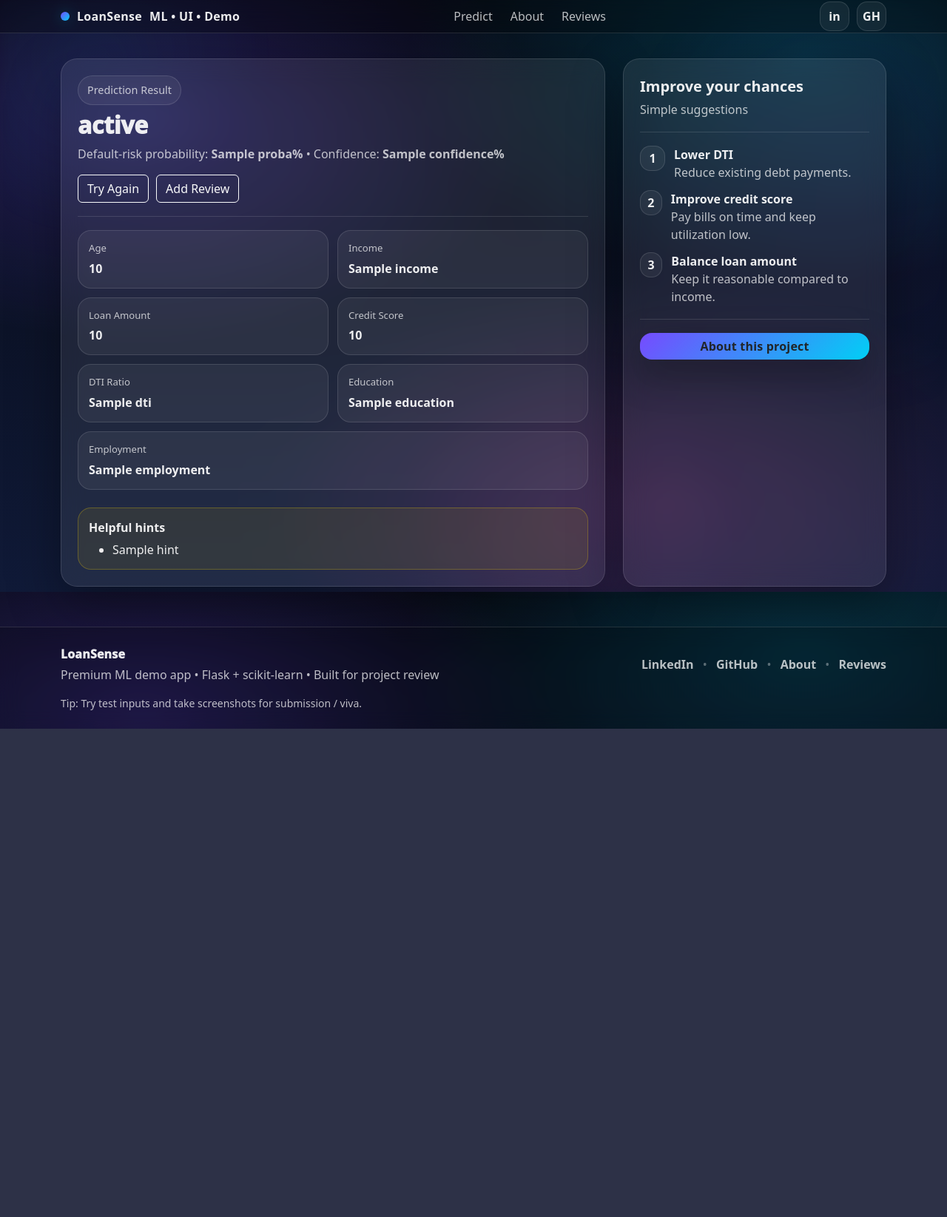
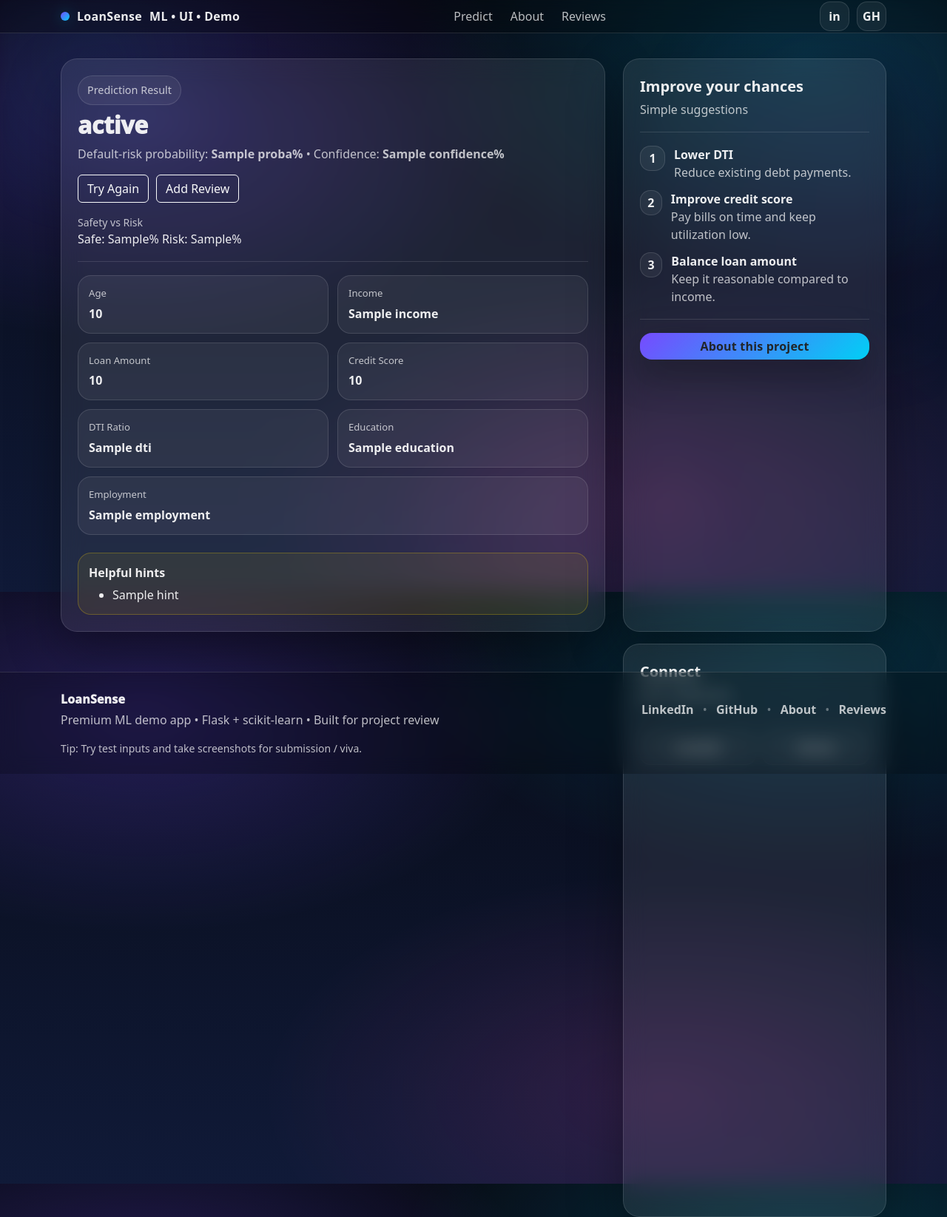
Before and after one commit to Bhavy123321/M.L---Project, a Flask app: template templates/result.html in a window 1280 px wide. Shown: the whole page at 74% size. Before the commit the page ends 985 px from the top, so only its background shows below. Run offline with Flask 3, Linux system fonts and the light colour scheme; the template is opened without the code that fills it: most values are stand-ins (such as "Sample title", 1, 10 or a date in 2020); parts of the project's set-up code (start-up, migrations or seed data) failed here and were passed over.

Commit message:
Update result.html

```diff
--- a/templates/result.html
+++ b/templates/result.html
@@ -1,24 +1,26 @@
 {% extends "base.html" %}
-{% set title = "LoanSense • Result" %}
+{% set title = brand_name ~ " • Result" %}
 
 {% block content %}
 <section class="heroWrap">
   <div class="container">
     <div class="row g-4">
+
       <div class="col-lg-8">
         <div class="glassCard">
           <div class="resultTop">
             <div>
               <div class="pill">Prediction Result</div>
               <h2 class="resultTitle mt-2">{{ status }}</h2>
-              <div class="text-soft">
+
+              <div class="text-soft mt-1">
                 {% if proba is not none %}
                   Default-risk probability: <b>{{ proba }}%</b>
+                  {% if confidence is not none %}
+                    • Confidence: <b>{{ confidence }}%</b>
+                  {% endif %}
                 {% else %}
                   Probability not available
-                {% endif %}
-                {% if confidence is not none %}
-                  • Confidence: <b>{{ confidence }}%</b>
                 {% endif %}
               </div>
             </div>
@@ -28,6 +30,22 @@
               <a class="btn btn-outline-light" href="/reviews">Add Review</a>
             </div>
           </div>
+
+          {% if safe_pct is not none and risk_pct is not none %}
+            <div class="meterWrap mt-3">
+              <div class="meterHead">
+                <div class="text-soft small">Safety vs Risk</div>
+                <div class="meterNums">
+                  <span class="chip ok">Safe: {{ safe_pct }}%</span>
+                  <span class="chip bad">Risk: {{ risk_pct }}%</span>
+                </div>
+              </div>
+              <div class="meter">
+                <div class="meterSafe" style="width: {{ safe_pct }}%"></div>
+                <div class="meterRisk" style="width: {{ risk_pct }}%"></div>
+              </div>
+            </div>
+          {% endif %}
 
           <div class="divider"></div>
 
@@ -51,6 +69,7 @@
               </ul>
             </div>
           {% endif %}
+
         </div>
       </div>
 
@@ -89,8 +108,22 @@
 
           <div class="divider"></div>
 
-          <a class="btn btnGlow w-100" href="/about">About this project</a>
+          <a class="btn btnGlow w-100" href="/about">
+            About this project
+            <span class="btnShine"></span>
+          </a>
         </div>
+
+        <div class="glassCard mt-3">
+          <div class="cardTitle">Connect</div>
+          <div class="cardSub mt-1">Let’s collaborate</div>
+          <div class="divider"></div>
+          <div class="d-flex gap-2">
+            <a class="qBtn flex-fill text-center" href="{{ social.linkedin }}" target="_blank" rel="noreferrer">LinkedIn</a>
+            <a class="qBtn flex-fill text-center" href="{{ social.github }}" target="_blank" rel="noreferrer">GitHub</a>
+          </div>
+        </div>
+
       </div>
     </div>
   </div>
```
